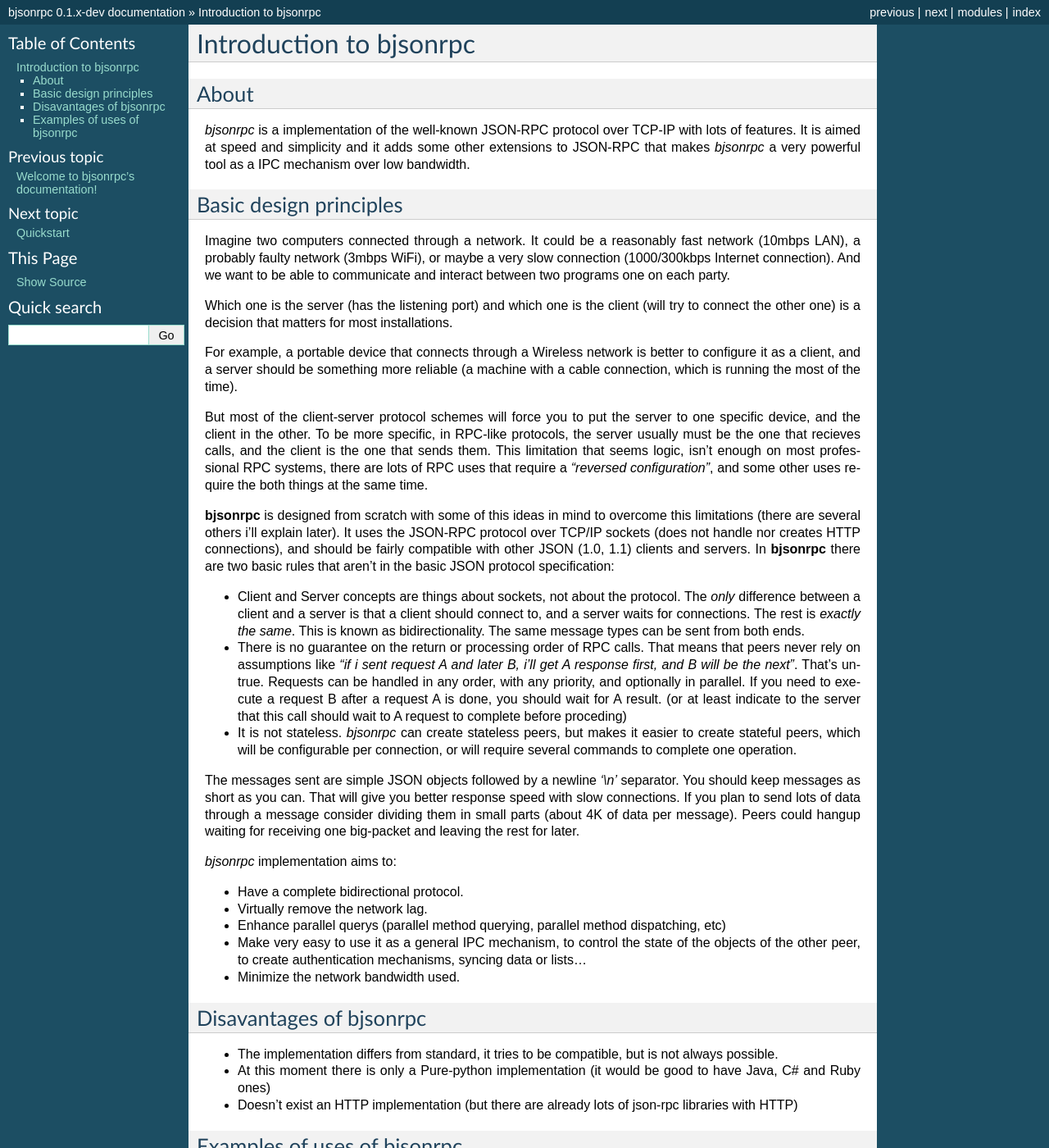
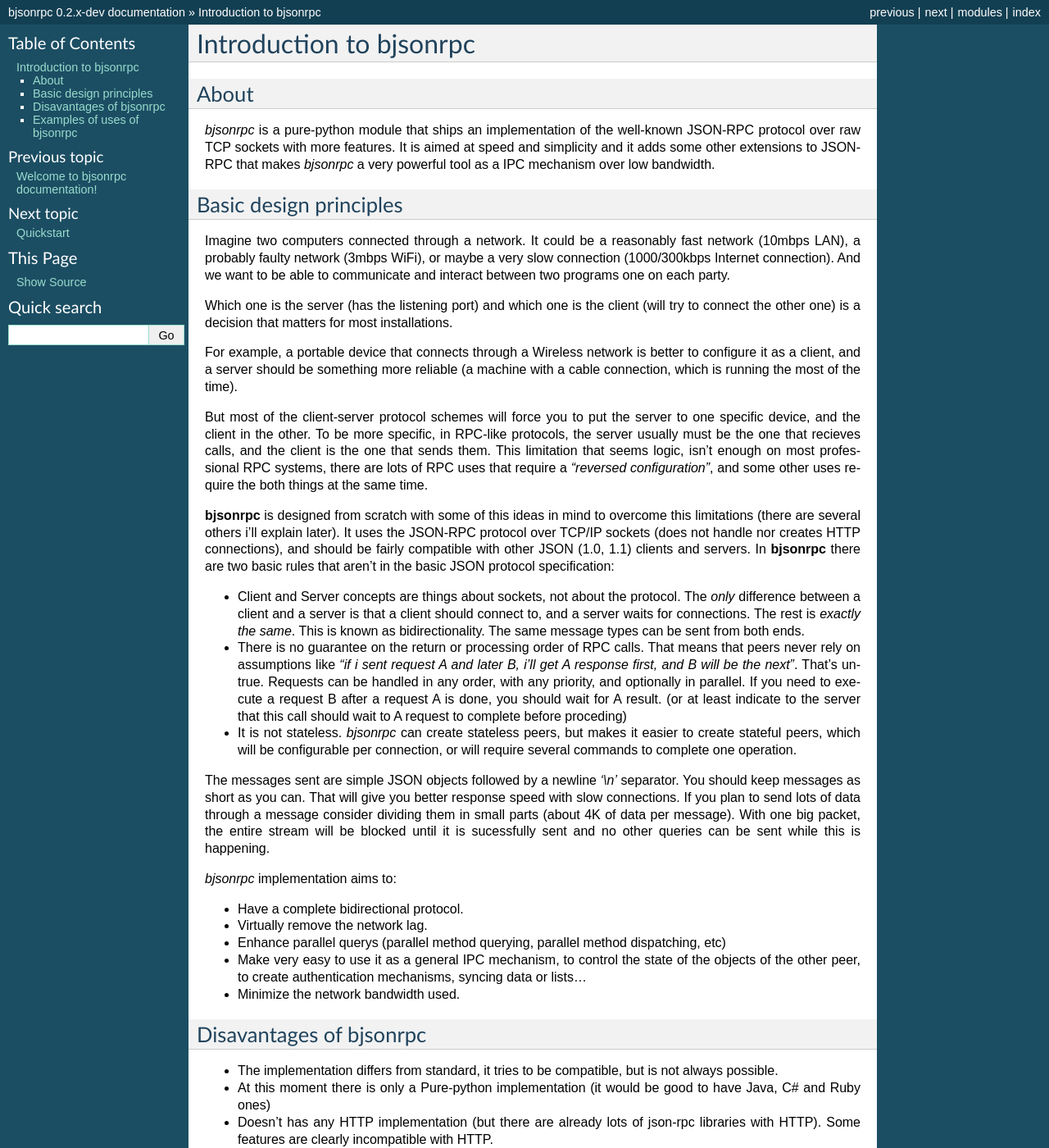
Before and after one commit to deavid/bjsonrpc, a Sphinx documentation site: the page built from doc/source/intro.rst, in a window 1280 px wide and 1400 px high. Shown: the whole window at 82% size. Built offline with Sphinx 7.4.7, drawn with Linux system fonts in a browser that asks for light colours; formulas are drawn with MathJax 3; some of the changed text lies outside the part shown.

```diff
--- a/doc/source/conf.py
+++ b/doc/source/conf.py
@@ -47,9 +47,9 @@ copyright = u'2010, David Martínez Martí'
 # built documents.
 #
 # The short X.Y version.
-version = '0.1'
+version = '0.2'
 # The full version, including alpha/beta/rc tags.
-release = '0.1.x-dev'
+release = '0.2.x-dev'
 
 # The language for content autogenerated by Sphinx. Refer to documentation
 # for a list of supported languages.
@@ -72,11 +72,11 @@ exclude_trees = []
 #default_role = None
 
 # If true, '()' will be appended to :func: etc. cross-reference text.
-#add_function_parentheses = True
+add_function_parentheses = True
 
 # If true, the current module name will be prepended to all description
 # unit titles (such as .. function::).
-#add_module_names = True
+add_module_names = True
 
 # If true, sectionauthor and moduleauthor directives will be shown in the
 # output. They are ignored by default.
@@ -140,10 +140,10 @@ html_use_smartypants = True
 #html_additional_pages = {}
 
 # If false, no module index is generated.
-#html_use_modindex = True
+html_use_modindex = True
 
 # If false, no index is generated.
-#html_use_index = True
+html_use_index = True
 
 # If true, the index is split into individual pages for each letter.
 #html_split_index = False
@@ -160,16 +160,16 @@ html_use_smartypants = True
 #html_file_suffix = ''
 
 # Output file base name for HTML help builder.
-htmlhelp_basename = 'bjsonrpcdoc'
+htmlhelp_basename = 'bjsonrpc-doc'
 
 
 # -- Options for LaTeX output --------------------------------------------------
 
 # The paper size ('letter' or 'a4').
-#latex_paper_size = 'letter'
+latex_paper_size = 'a4'
 
 # The font size ('10pt', '11pt' or '12pt').
-#latex_font_size = '10pt'
+latex_font_size = '10pt'
 
 # Grouping the document tree into LaTeX files. List of tuples
 # (source start file, target name, title, author, documentclass [howto/manual]).
--- a/doc/source/intro.rst
+++ b/doc/source/intro.rst
@@ -3,10 +3,11 @@ Introduction to bjsonrpc
 
 About
 ------
-*bjsonrpc* is a implementation of the well-known JSON-RPC protocol
-over TCP-IP with lots of features. It is aimed at speed and simplicity and
-it adds some other extensions to JSON-RPC that makes *bjsonrpc* a very
-powerful tool as a IPC mechanism over low bandwidth.
+*bjsonrpc* is a pure-python module that ships an implementation of the
+well-known JSON-RPC protocol over raw TCP sockets with more features. It is
+aimed at speed and simplicity and it adds some other extensions to JSON-RPC
+that makes *bjsonrpc* a very powerful tool as a IPC mechanism over
+low bandwidth.
 
 
 Basic design principles
@@ -61,8 +62,9 @@ JSON protocol specification:
 The messages sent are simple JSON objects followed by a newline *'\\n'* separator.
 You should keep messages as short as you can. That will give you better response
 speed with slow connections. If you plan to send lots of data through a message
-consider dividing them in small parts (about 4K of data per message). Peers could
-hangup waiting for receiving one big-packet and leaving the rest for later.
+consider dividing them in small parts (about 4K of data per message). With one
+big packet, the entire stream will be blocked until it is sucessfully sent and
+no other queries can be sent while this is happening.
 
 *bjsonrpc* implementation aims to:
 
@@ -88,8 +90,8 @@ Disavantages of bjsonrpc
 * At this moment there is only a Pure-python implementation (it would be good to
   have Java, C# and Ruby ones)
 
-* Doesn't exist an HTTP implementation (but there are already lots of json-rpc
-  libraries with HTTP)
+* Doesn't has any HTTP implementation (but there are already lots of json-rpc
+  libraries with HTTP). Some features are clearly incompatible with HTTP.
 
 Examples of uses of bjsonrpc
 --------------------------------
```
Also changed, not shown: doc/source/index.rst (+18 -9 lines), doc/source/quickstart.rst (+9 -6 lines), doc/source/tutorial1/index.rst (+22 -1 lines).
